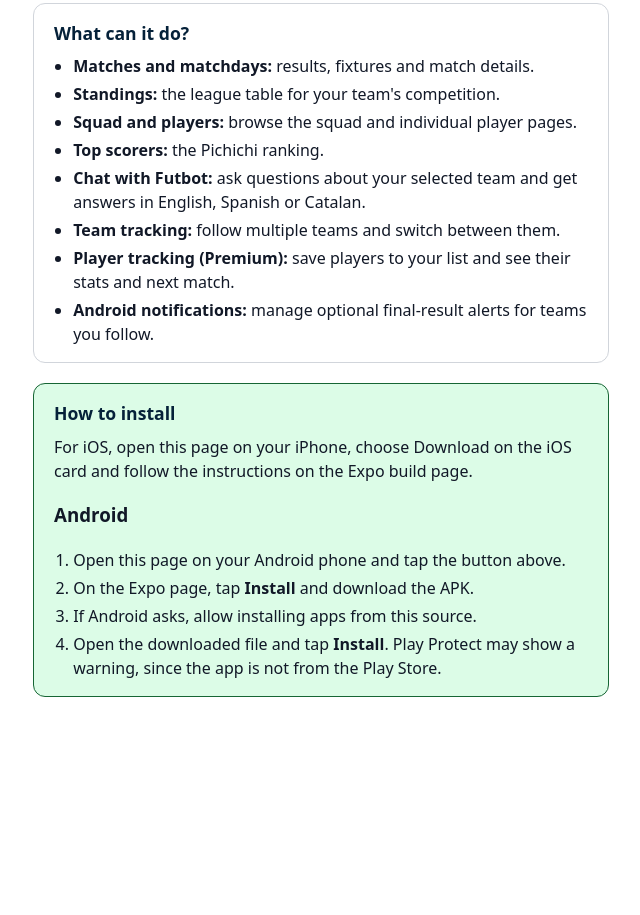
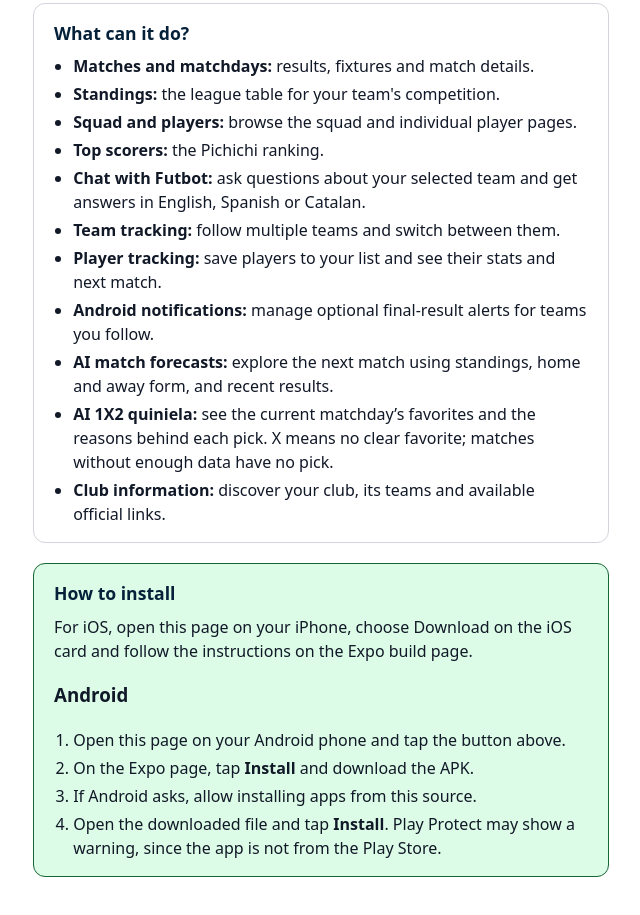
Before and after one commit to walter-xavelo/walter-xavelo.github.io, a website: page futbot-app/index.html in a window 1280 px wide. Shown: the part 670-1585 px from the top of the page, without its empty margins (319-959 px from the left). Before the commit the page ends 1407 px from the top, so only its background shows below. Drawn offline with Linux system fonts and the light colour scheme.

Commit message:
chore: expand app download page features without plan labels (#16)
Co-authored-by: walter.xavelo <walter.xavelo@gmail.com>

```diff
--- a/futbot-app/index.html
+++ b/futbot-app/index.html
@@ -8,8 +8,8 @@
   <meta http-equiv="Pragma" content="no-cache">
   <meta http-equiv="Expires" content="0">
   <title>Futbot App</title>
-  <meta name="futbot-site-version" content="0.8.0">
-  <meta name="description" content="Futbot: your team's matches, standings, squad and an assistant that answers your football questions. Android and iOS downloads available.">
+  <meta name="futbot-site-version" content="0.9.0">
+  <meta name="description" content="Futbot: your team's matches, standings, squad, club, AI forecasts and AI 1X2 matchday quiniela, with a football assistant. Android and iOS downloads available.">
   <link rel="icon" type="image/png" href="logo.png">
   <style>
     /* Colors match the app theme (futbot-app/src/theme/tokens.ts) */
@@ -107,8 +107,11 @@
         <li data-i18n-html="do4"><strong>Top scorers:</strong> the Pichichi ranking.</li>
         <li data-i18n-html="do5"><strong>Chat with Futbot:</strong> ask questions about your selected team and get answers in English, Spanish or Catalan.</li>
         <li data-i18n-html="do6"><strong>Team tracking:</strong> follow multiple teams and switch between them.</li>
-        <li data-i18n-html="do7"><strong>Player tracking (Premium):</strong> save players to your list and see their stats and next match.</li>
+        <li data-i18n-html="do7"><strong>Player tracking:</strong> save players to your list and see their stats and next match.</li>
         <li data-i18n-html="do8"><strong>Android notifications:</strong> manage optional final-result alerts for teams you follow.</li>
+        <li data-i18n-html="do9"><strong>AI match forecasts:</strong> explore the next match using standings, home and away form, and recent results.</li>
+        <li data-i18n-html="do10"><strong>AI 1X2 quiniela:</strong> see the current matchday’s favorites and the reasons behind each pick. X means no clear favorite; matches without enough data have no pick.</li>
+        <li data-i18n-html="do11"><strong>Club information:</strong> discover your club, its teams and available official links.</li>
       </ul>
     </section>
 
@@ -139,8 +142,11 @@
         do4: '<strong>Top scorers:</strong> the Pichichi ranking.',
         do5: '<strong>Chat with Futbot:</strong> ask questions about your selected team and get answers in English, Spanish or Catalan.',
         do6: '<strong>Team tracking:</strong> follow multiple teams and switch between them.',
-        do7: '<strong>Player tracking (Premium):</strong> save players to your list and see their stats and next match.',
+        do7: '<strong>Player tracking:</strong> save players to your list and see their stats and next match.',
         do8: '<strong>Android notifications:</strong> manage optional final-result alerts for teams you follow.',
+        do9: '<strong>AI match forecasts:</strong> explore the next match using standings, home and away form, and recent results.',
+        do10: '<strong>AI 1X2 quiniela:</strong> see the current matchday’s favorites and the reasons behind each pick. X means no clear favorite; matches without enough data have no pick.',
+        do11: '<strong>Club information:</strong> discover your club, its teams and available official links.',
         installTitle: 'How to install',
         iosInstall: 'For iOS, open this page on your iPhone, choose Download on the iOS card and follow the instructions on the Expo build page.',
         i1: 'Open this page on your Android phone and tap the button above.',
@@ -160,8 +166,11 @@
         do4: '<strong>Goleadores:</strong> la clasificación del Pichichi.',
         do5: '<strong>Chat con Futbot:</strong> pregunta sobre tu equipo seleccionado y recibe respuestas en español, catalán o inglés.',
         do6: '<strong>Seguimiento de equipos:</strong> sigue varios equipos y cambia entre ellos.',
-        do7: '<strong>Seguimiento de jugadores (Premium):</strong> guarda jugadores en tu lista y consulta sus estadísticas y próximo partido.',
+        do7: '<strong>Seguimiento de jugadores:</strong> guarda jugadores en tu lista y consulta sus estadísticas y próximo partido.',
         do8: '<strong>Notificaciones en Android:</strong> configura alertas opcionales de resultados finales para los equipos que sigues.',
+        do9: '<strong>Pronósticos con IA:</strong> analiza el próximo partido a partir de la clasificación, el rendimiento en casa y fuera y los resultados recientes.',
+        do10: '<strong>Quiniela con IA (AI 1X2):</strong> consulta los favoritos de la jornada actual y los motivos de cada pronóstico. X significa que no hay un favorito claro; los partidos sin datos suficientes quedan sin pronóstico.',
+        do11: '<strong>Información del club:</strong> descubre tu club, sus equipos y los enlaces oficiales disponibles.',
         installTitle: 'Cómo instalar',
         iosInstall: 'Para iOS, abre esta página en tu iPhone, elige Descargar en la tarjeta de iOS y sigue las instrucciones de la página de Expo.',
         i1: 'Abre esta página en tu móvil Android y toca el botón de arriba.',
@@ -181,8 +190,11 @@
         do4: '<strong>Golejadors:</strong> la classificació del Pichichi.',
         do5: '<strong>Xat amb Futbot:</strong> pregunta sobre el teu equip seleccionat i rep respostes en català, castellà o anglès.',
         do6: '<strong>Seguiment d’equips:</strong> segueix diversos equips i canvia entre ells.',
-        do7: '<strong>Seguiment de jugadors (Premium):</strong> desa jugadors a la teva llista i consulta les seves estadístiques i el pròxim partit.',
+        do7: '<strong>Seguiment de jugadors:</strong> desa jugadors a la teva llista i consulta les seves estadístiques i el pròxim partit.',
         do8: '<strong>Notificacions a Android:</strong> configura alertes opcionals de resultats finals per als equips que segueixes.',
+        do9: '<strong>Pronòstics amb IA:</strong> analitza el pròxim partit a partir de la classificació, el rendiment a casa i a fora i els resultats recents.',
+        do10: '<strong>Quiniela amb IA (AI 1X2):</strong> consulta els favorits de la jornada actual i els motius de cada pronòstic. X significa que no hi ha un favorit clar; els partits sense prou dades queden sense pronòstic.',
+        do11: '<strong>Informació del club:</strong> descobreix el teu club, els seus equips i els enllaços oficials disponibles.',
         installTitle: 'Com instal·lar',
         iosInstall: 'Per a iOS, obre aquesta pàgina al teu iPhone, tria Descarrega a la targeta d’iOS i segueix les instruccions de la pàgina d’Expo.',
         i1: "Obre aquesta pàgina al teu mòbil Android i toca el botó de dalt.",
--- a/package.json
+++ b/package.json
@@ -1,6 +1,6 @@
 {
   "name": "futbot-app-download-site",
-  "version": "0.8.0",
+  "version": "0.9.0",
   "private": true,
   "type": "module",
   "scripts": {
```
Also changed, not shown: README.md, 1 other file.
